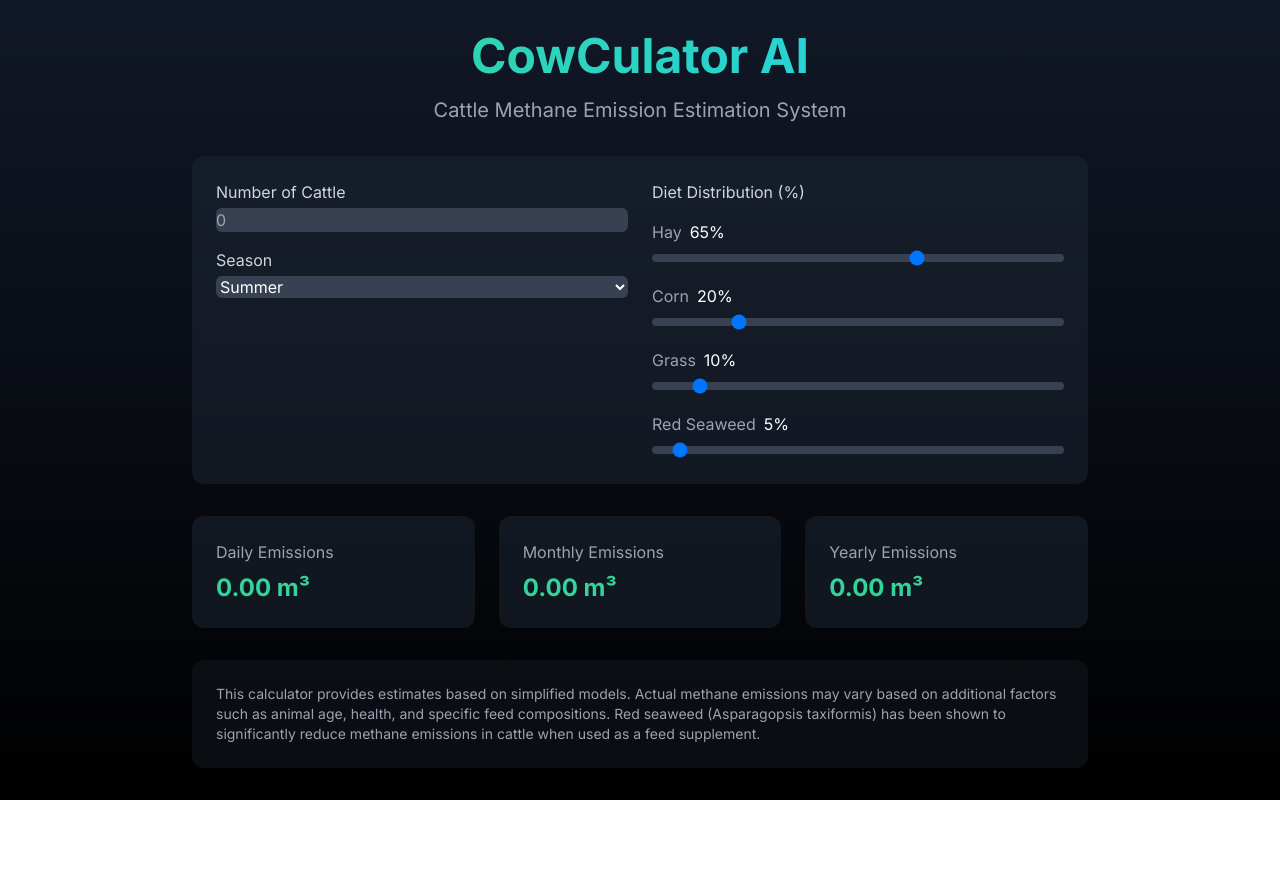
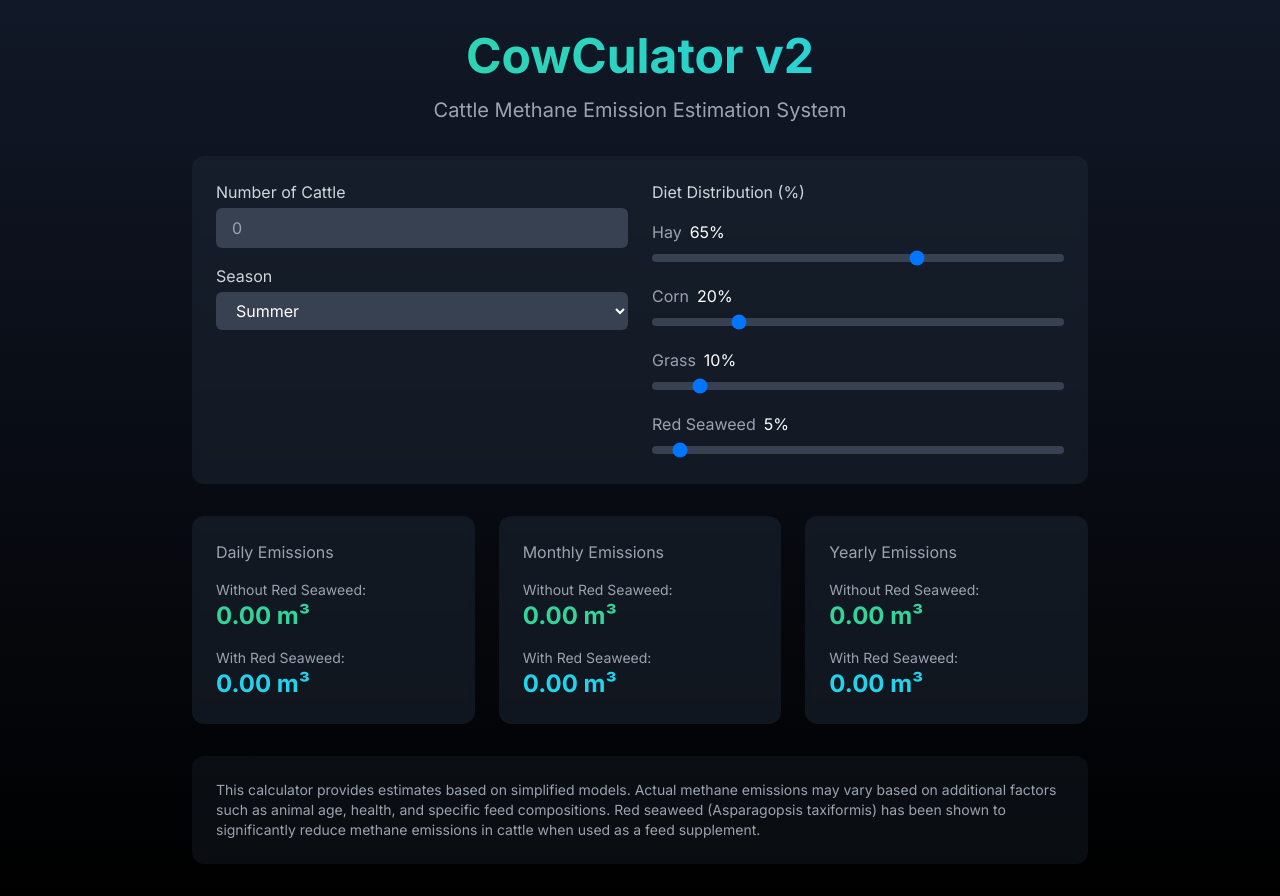
Before and after one commit to JakeRoggenbuck/cowculator-v2, a Next.js app: page / in a window 1280 px wide. Before the commit the page ends 800 px from the top, so only its background shows below. Built offline with nearby package versions, Linux system fonts and the light colour scheme.

Commit message:
Add another label

```diff
--- a/app/page.tsx
+++ b/app/page.tsx
@@ -9,7 +9,7 @@ export default function Page() {
         hay: 65,
         corn: 20,
         grass: 10,
-        seaweed: 5, // Added red seaweed with initial 5%
+        seaweed: 5,
     });
 
     // Simplified calculation - these would need to be refined with actual scientific data
@@ -22,22 +22,44 @@ export default function Page() {
             fall: 1.0,
         }[season];
 
-        // Updated calculation to account for seaweed's methane-reducing properties
-        const dietMultiplier =
+        // Calculate without seaweed
+        const dietMultiplierNoSeaweed =
+            (dietDistribution.hay * 1.1 +
+                dietDistribution.corn * 0.9 +
+                dietDistribution.grass * 1.0) /
+            (100 - dietDistribution.seaweed); // Normalize to 100%
+
+        // Calculate with seaweed
+        const dietMultiplierWithSeaweed =
             ((dietDistribution.hay * 1.1 +
                 dietDistribution.corn * 0.9 +
                 dietDistribution.grass * 1.0) *
-                (1 - dietDistribution.seaweed * 0.02)) / // Seaweed reduces emissions by roughly 2% per 1% included
+                (1 - dietDistribution.seaweed * 0.02)) /
             100;
 
-        const dailyEmission = Math.max(
-            baseEmission * cattleCount * seasonMultiplier * dietMultiplier,
+        const dailyEmissionNoSeaweed = Math.max(
+            baseEmission * cattleCount * seasonMultiplier * dietMultiplierNoSeaweed,
             0,
         );
+
+        const dailyEmissionWithSeaweed = Math.max(
+            baseEmission * cattleCount * seasonMultiplier * dietMultiplierWithSeaweed,
+            0,
+        );
+
         return {
-            daily: dailyEmission.toFixed(2),
-            monthly: (dailyEmission * 30).toFixed(2),
-            yearly: (dailyEmission * 365).toFixed(2),
+            daily: {
+                without: dailyEmissionNoSeaweed.toFixed(2),
+                with: dailyEmissionWithSeaweed.toFixed(2),
+            },
+            monthly: {
+                without: (dailyEmissionNoSeaweed * 30).toFixed(2),
+                with: (dailyEmissionWithSeaweed * 30).toFixed(2),
+            },
+            yearly: {
+                without: (dailyEmissionNoSeaweed * 365).toFixed(2),
+                with: (dailyEmissionWithSeaweed * 365).toFixed(2),
+            },
         };
     };
 
@@ -49,7 +71,7 @@ export default function Page() {
                 {/* Header */}
                 <div className="text-center space-y-4">
                     <h1 className="text-5xl font-bold bg-clip-text text-transparent bg-gradient-to-r from-emerald-400 to-cyan-400">
-                        CowCulator AI
+                        CowCulator v2
                     </h1>
                     <p className="text-gray-400 text-xl">
                         Cattle Methane Emission Estimation System
@@ -63,7 +85,7 @@ export default function Page() {
                             <span className="text-gray-300">Number of Cattle</span>
                             <input
                                 type="number"
-                                className="mt-1 block w-full rounded-md bg-gray-700 border-gray-600 text-white"
+                                className="mt-1 block w-full rounded-md bg-gray-700 border-gray-600 text-white px-4 py-2"
                                 value={cattleCount || ''}
                                 placeholder="0"
                                 onChange={(e) => setCattleCount(Number(e.target.value))}
@@ -73,7 +95,7 @@ export default function Page() {
                         <label className="block">
                             <span className="text-gray-300">Season</span>
                             <select
-                                className="mt-1 block w-full rounded-md bg-gray-700 border-gray-600 text-white"
+                                className="mt-1 block w-full rounded-md bg-gray-700 border-gray-600 text-white px-4 py-2"
                                 value={season}
                                 onChange={(e) => setSeason(e.target.value)}
                             >
@@ -92,7 +114,9 @@ export default function Page() {
                                 <span className="text-gray-400 capitalize">
                                     {food === 'seaweed' ? 'Red Seaweed' : food}
                                 </span>
-                                <span className={`ml-2 ${percentage > 20 && food == "seaweed" ? 'text-red-300' : ''}`}>
+                                <span
+                                    className={`ml-2 ${percentage > 20 && food == 'seaweed' ? 'text-red-300' : ''}`}
+                                >
                                     {percentage}%
                                 </span>
                                 <input
@@ -115,13 +139,26 @@ export default function Page() {
 
                 {/* Results Section */}
                 <div className="grid grid-cols-1 md:grid-cols-3 gap-6">
-                    {Object.entries(results).map(([period, value]) => (
+                    {Object.entries(results).map(([period, values]) => (
                         <div
                             key={period}
                             className="bg-gray-800/50 p-6 rounded-xl backdrop-blur-sm"
                         >
-                            <h3 className="text-gray-400 capitalize mb-2">{period} Emissions</h3>
-                            <p className="text-2xl font-bold text-emerald-400">{value} m³</p>
+                            <h3 className="text-gray-400 capitalize mb-4">{period} Emissions</h3>
+                            <div className="space-y-4">
+                                <div>
+                                    <p className="text-sm text-gray-400">Without Red Seaweed:</p>
+                                    <p className="text-2xl font-bold text-emerald-400">
+                                        {values.without} m³
+                                    </p>
+                                </div>
+                                <div>
+                                    <p className="text-sm text-gray-400">With Red Seaweed:</p>
+                                    <p className="text-2xl font-bold text-cyan-400">
+                                        {values.with} m³
+                                    </p>
+                                </div>
+                            </div>
                         </div>
                     ))}
                 </div>
```
